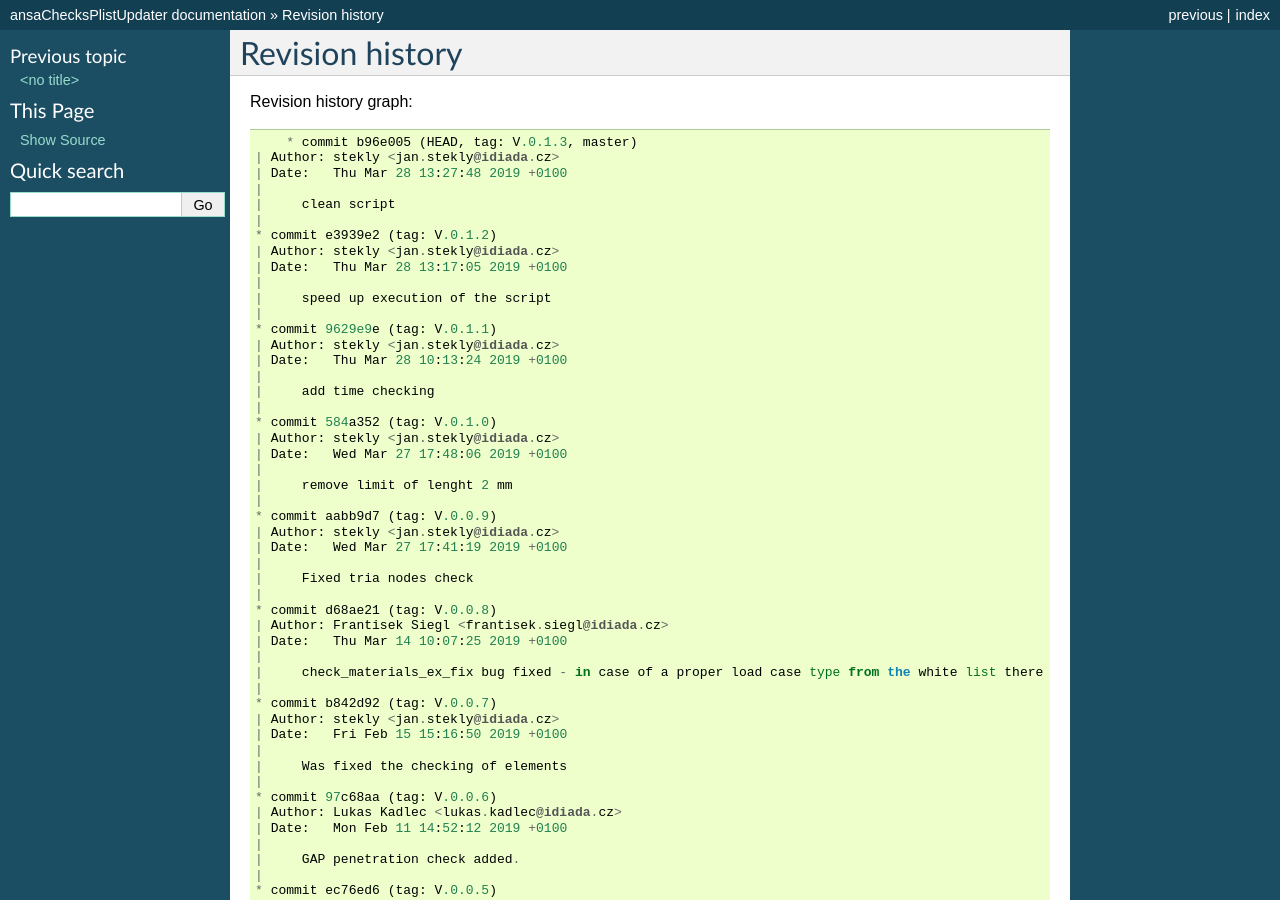
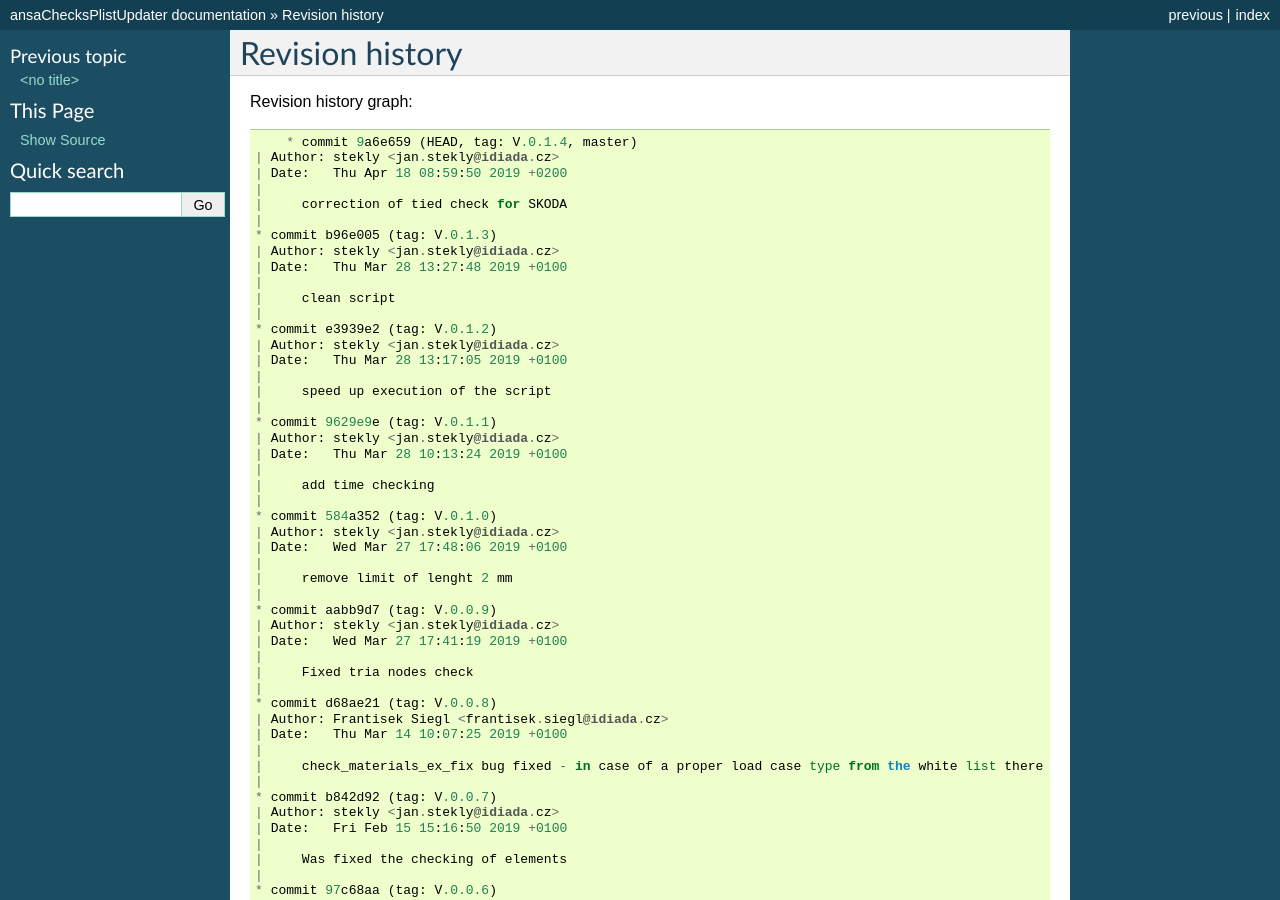
Before and after one commit to fanaSiegl/checks, a Sphinx documentation site: the page built from doc/sphinx/source/revision_history.rst, in a window 1280 px wide and 900 px high. Built offline with Sphinx 7.4.7, drawn with Linux system fonts in a browser that asks for light colours; formulas are drawn with MathJax 3; pages that are not in the unit, such as notebooks, are missing from menus; the version number could not be read and is left out.

Commit message:
fix - check elements

```diff
--- a/doc/sphinx/source/revision_history.rst
+++ b/doc/sphinx/source/revision_history.rst
@@ -4,7 +4,13 @@ Revision history
 
 Revision history graph::
 
-       * commit b96e005 (HEAD, tag: V.0.1.3, master)
+       * commit 9a6e659 (HEAD, tag: V.0.1.4, master)
+   | Author: stekly <jan.stekly@idiada.cz>
+   | Date:   Thu Apr 18 08:59:50 2019 +0200
+   |
+   |     correction of tied check for SKODA
+   |
+   * commit b96e005 (tag: V.0.1.3)
    | Author: stekly <jan.stekly@idiada.cz>
    | Date:   Thu Mar 28 13:27:48 2019 +0100
    |
```
Also changed, not shown: 1 other file.
